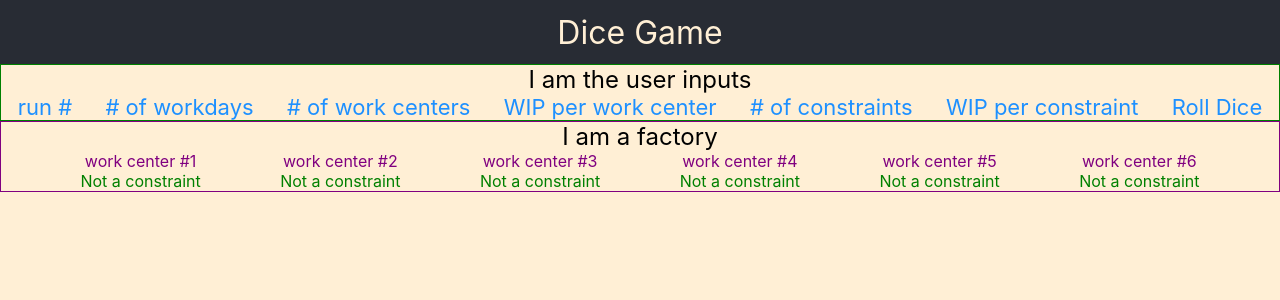
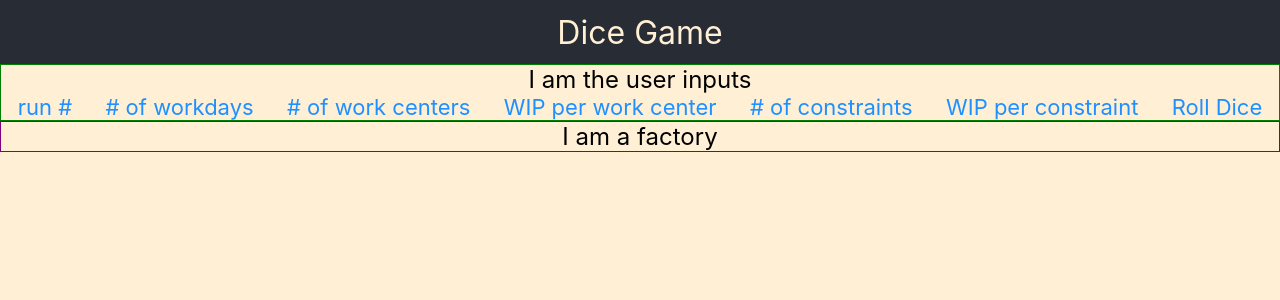
Before and after one commit to idugcoal/dice-game, a React (Create React App) app: page / in a window 1280 px wide. Shown: the top 300 px of the page. Built offline with nearby package versions, Linux system fonts and the light colour scheme.

Commit message:
add function to build workcenters

```diff
--- a/src/components/factory.jsx
+++ b/src/components/factory.jsx
@@ -3,19 +3,44 @@ import Workcenter from './workcenter'
 
 const Factory = props => {
   const { numWorkcenters } = props
-  const factory = 'I am a factory'
-  const constraintIndex = Math.round(numWorkcenters * 0.67) - 1
-  console.log(props, constraintIndex)
 
+  /** Helper functions */
+  const isConstraintIndex = index => {
+    return index === Math.round(numWorkcenters * 0.67) - 1
+  }
+
+  const buildWorkcenters = () => {
+    const _workcenters = []
+    for (let i = 0; i < numWorkcenters; i++) {
+      _workcenters.push({
+        key: i,
+        number: i + 1,
+        isConstraint: isConstraintIndex(i),
+      })
+    }
+    console.log('workcenters', _workcenters)
+    return _workcenters
+  }
+
+  /**
+    Initial config
+   */
+  const workcenters = buildWorkcenters()
+
+  /**
+    Template
+   */
   return (
     <div style={styles.container}>
-      <div style={styles.title}>{factory}</div>
+      <div style={styles.title}>{`I am a factory`}</div>
       <div style={styles.workcenters}>
-        {props.workcenters.map((workcenter, index) => {
-          return index === constraintIndex ? (
-            <Workcenter key={index} number={index} isConstraint={true} />
-          ) : (
-            <Workcenter key={index} number={index} isConstraint={false} />
+        {workcenters.map((workcenter, index) => {
+          return (
+            <Workcenter
+              key={workcenter.key}
+              number={workcenter.number}
+              isConstraint={workcenter.isConstraint}
+            />
           )
         })}
       </div>
```
